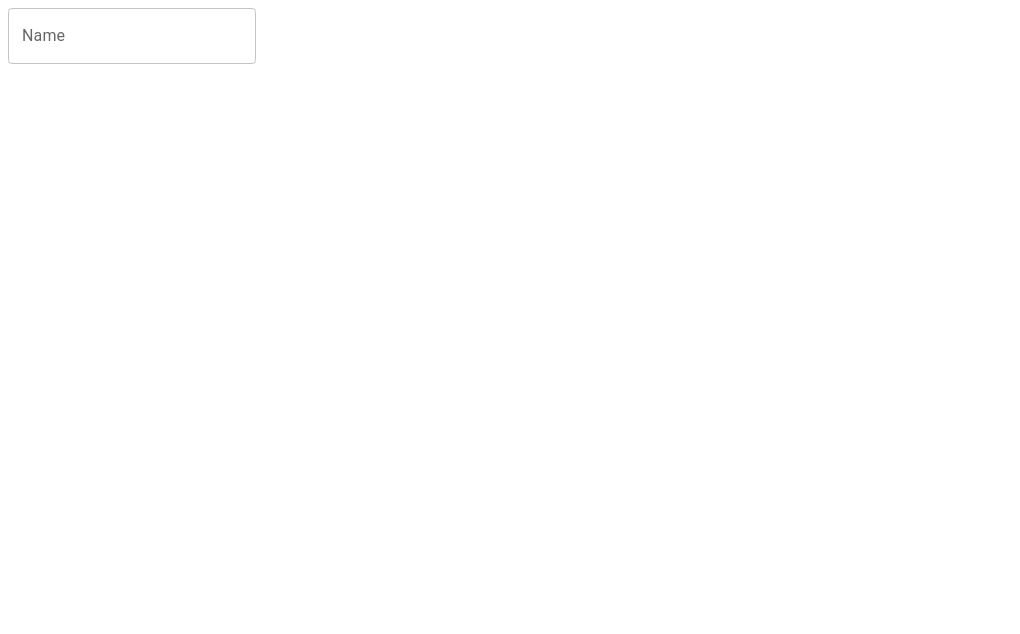
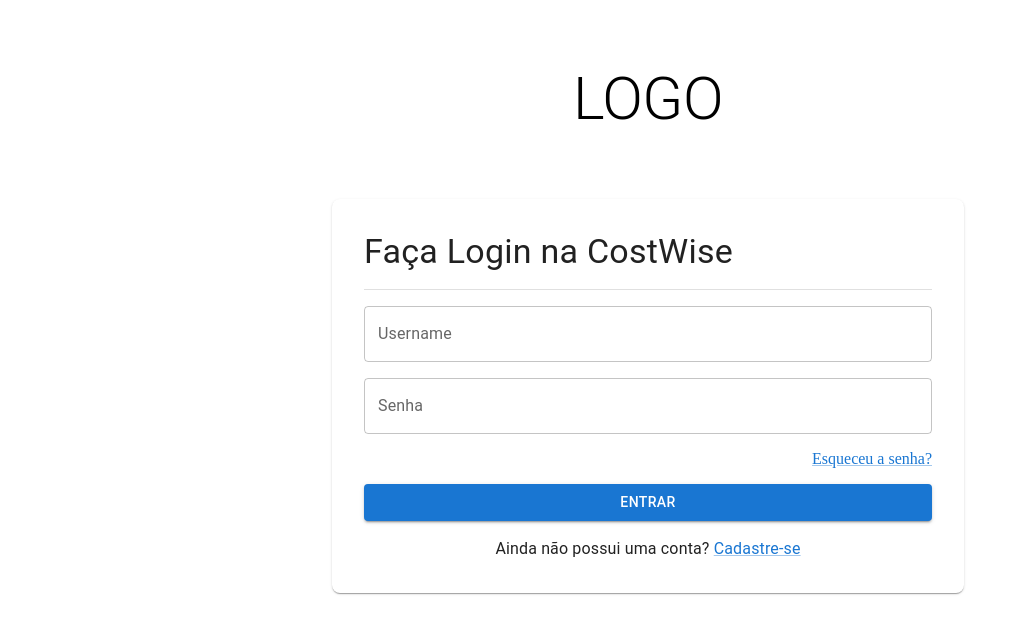
Before and after one commit to joao-felipe-alves-marinho/costwise-fitec, a React (Vite) app: page / in a window 1280 px wide. Shown: the top 634 px of the page, without its empty margins (0-1020 px from the left). Built offline with nearby package versions, Linux system fonts and the light colour scheme; the HTML template or start-up script is replaced by a standard one.

Commit message:
Pagina Login

```diff
--- a/src/App.tsx
+++ b/src/App.tsx
@@ -1,9 +1,9 @@
-import { TextField } from '@mui/material'
+import Login from './pages/login/Login'
 
 function App() {
 
   return (
-    <TextField label="Name" />
+    <Login />
   )
 }
 
--- /dev/null
+++ b/src/pages/login/Login.tsx
@@ -0,0 +1,45 @@
+import { Box, Button, Divider, Link, Paper, TextField, Typography } from "@mui/material";
+
+export default function Login() {
+    return (
+        <Box
+            position='absolute'
+            width='100%'
+            height='80%'
+            display='flex'
+            flexDirection='column'
+            justifyContent='center'
+            alignItems='center'
+            gap={8}
+        >
+            <Typography variant="h2">LOGO</Typography>
+            <Box component={Paper}
+                width={568}
+                display='flex'
+                flexDirection='column'
+                p={4}
+                gap={2}
+                borderRadius={2}
+            >
+                <Typography variant="h4">Faça Login na CostWise</Typography>
+                <Divider />
+                <Box
+                    display='flex'
+                    flexDirection='column'
+                    gap={2}
+                >
+                    <TextField label='Username' placeholder="Jean Lucas" />
+                    <TextField label='Senha' placeholder="*********" type="password" />
+                    <Link href='#' align="right">Esqueceu a senha?</Link>
+                    <Button
+                        variant="contained"
+                        fullWidth
+                    >
+                        ENTRAR
+                    </Button>
+                </Box>
+                <Typography align="center">Ainda não possui uma conta? <Link href='#'>Cadastre-se</Link></Typography>
+            </Box>
+        </Box>
+    )
+}
```
